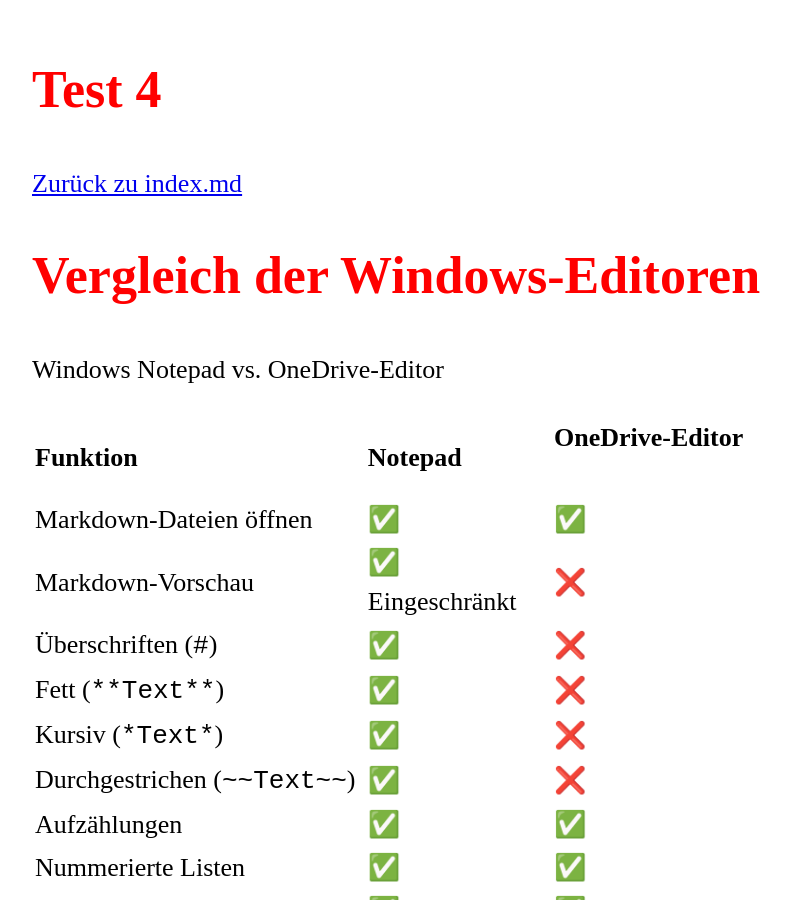
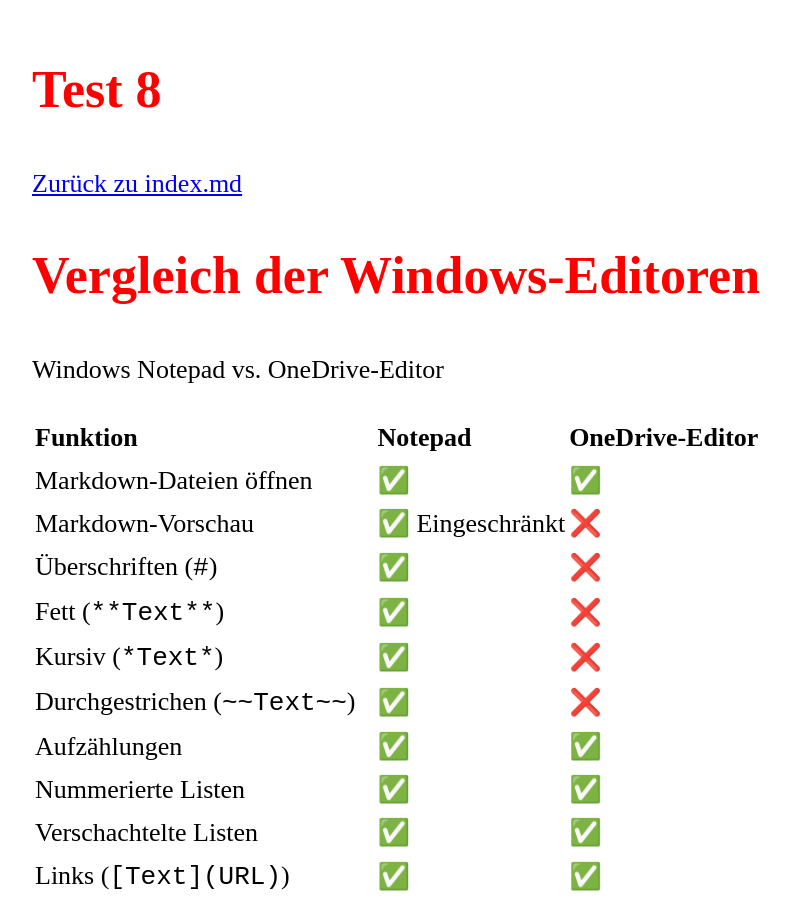
Before and after one commit to MonaLgbt/MonaLgbt.github.io, a Jekyll site: the page built from pages/comparison.md, in a window 1280 px wide and 900 px high. Shown: the whole window, without its empty margins (218-1009 px from the left). Built offline with Jekyll 4.4.1, drawn with Linux system fonts in a browser that asks for light colours.

Commit message:
Update comparison.md

```diff
--- a/pages/comparison.md
+++ b/pages/comparison.md
@@ -1,5 +1,5 @@
 ---
-title: Test 4
+title: Test 8
 layout: default
 ---
 
@@ -9,7 +9,7 @@
 
 Windows Notepad vs. OneDrive-Editor
 
-| Funktion &nbsp;&emsp;&nbsp;&emsp;&nbsp; | Notepad &nbsp;&emsp;&nbsp;&emsp;&nbsp; | OneDrive-Editor &nbsp;&emsp;&nbsp;&emsp;&nbsp; |
+| Funktion &nbsp;&nbsp;&nbsp;&nbsp;&nbsp;&nbsp; | Notepad &nbsp;&nbsp;&nbsp;&nbsp;&nbsp;&nbsp; | OneDrive-Editor &nbsp;&nbsp;&nbsp;&nbsp;&nbsp;&nbsp; |
 |-----------|----------|----------|
 | Markdown-Dateien öffnen | ✅ | ✅ |
 | Markdown-Vorschau | ✅ Eingeschränkt | ❌ |
```
